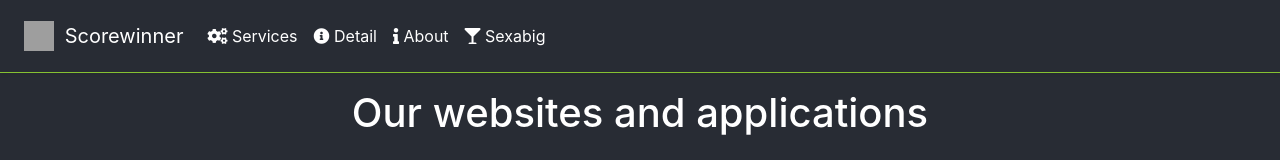
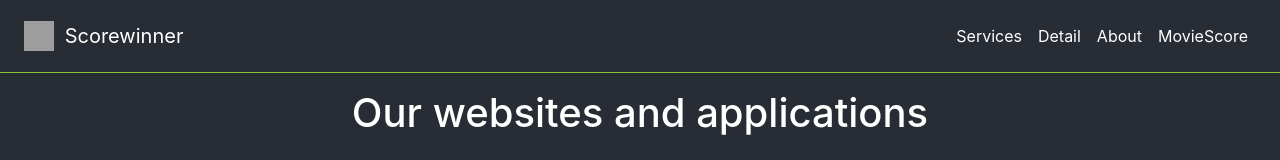
Before and after one commit to score-server/scorevue, a Vue app: page /services in a window 1280 px wide. Shown: the top 160 px of the page. Built offline with nearby package versions, Linux system fonts and the light colour scheme; grey boxes are pictures that could not be loaded.

Commit message:
updated nav design

```diff
--- a/src/components/Navigation.vue
+++ b/src/components/Navigation.vue
@@ -9,11 +9,11 @@
       <i class="fas fa-bars"></i>
     </b-navbar-toggle>
     <b-collapse is-nav id="nav_collapse">
-        <b-navbar-nav>
-            <b-nav-item href="/services"><i class="fas fa-cogs"></i> Services</b-nav-item>
-            <b-nav-item href="/detail"><i class="fas fa-info-circle"></i> Detail</b-nav-item>
-            <b-nav-item href="/about"><i class="fas fa-info"></i> About</b-nav-item>
-            <b-nav-item href="http://sexabig.ch"><i class="fas fa-glass-martini"></i> Sexabig</b-nav-item>
+        <b-navbar-nav class="ml-auto">
+            <b-nav-item href="/services">Services</b-nav-item>
+            <b-nav-item href="/detail">Detail</b-nav-item>
+            <b-nav-item href="/about">About</b-nav-item>
+            <b-nav-item href="http://movie.scorewinner.ch">MovieScore</b-nav-item>
         </b-navbar-nav>
     </b-collapse>
   </b-navbar>
```
